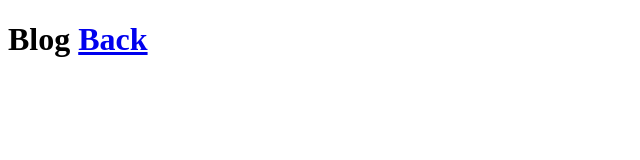
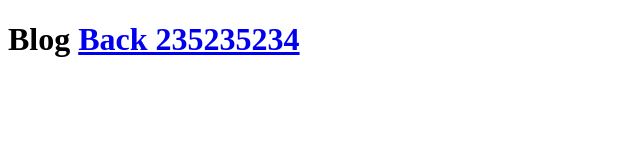
Before and after one commit to alexua99/front-end-lesson_v4, a plain HTML site: page lesson01/blog.html in a window 1280 px wide. Shown: the whole page, without its empty margins (0-640 px from the left). Drawn offline with Linux system fonts and the light colour scheme.

Commit message:
test commit

```diff
--- a/lesson01/blog.html
+++ b/lesson01/blog.html
@@ -10,7 +10,7 @@
 
 <body>
     <h1>Blog
-        <a href="./index.html">Back</a>
+        <a href="./index.html">Back 235235234</a>
 </body>
 
 </html>
```
